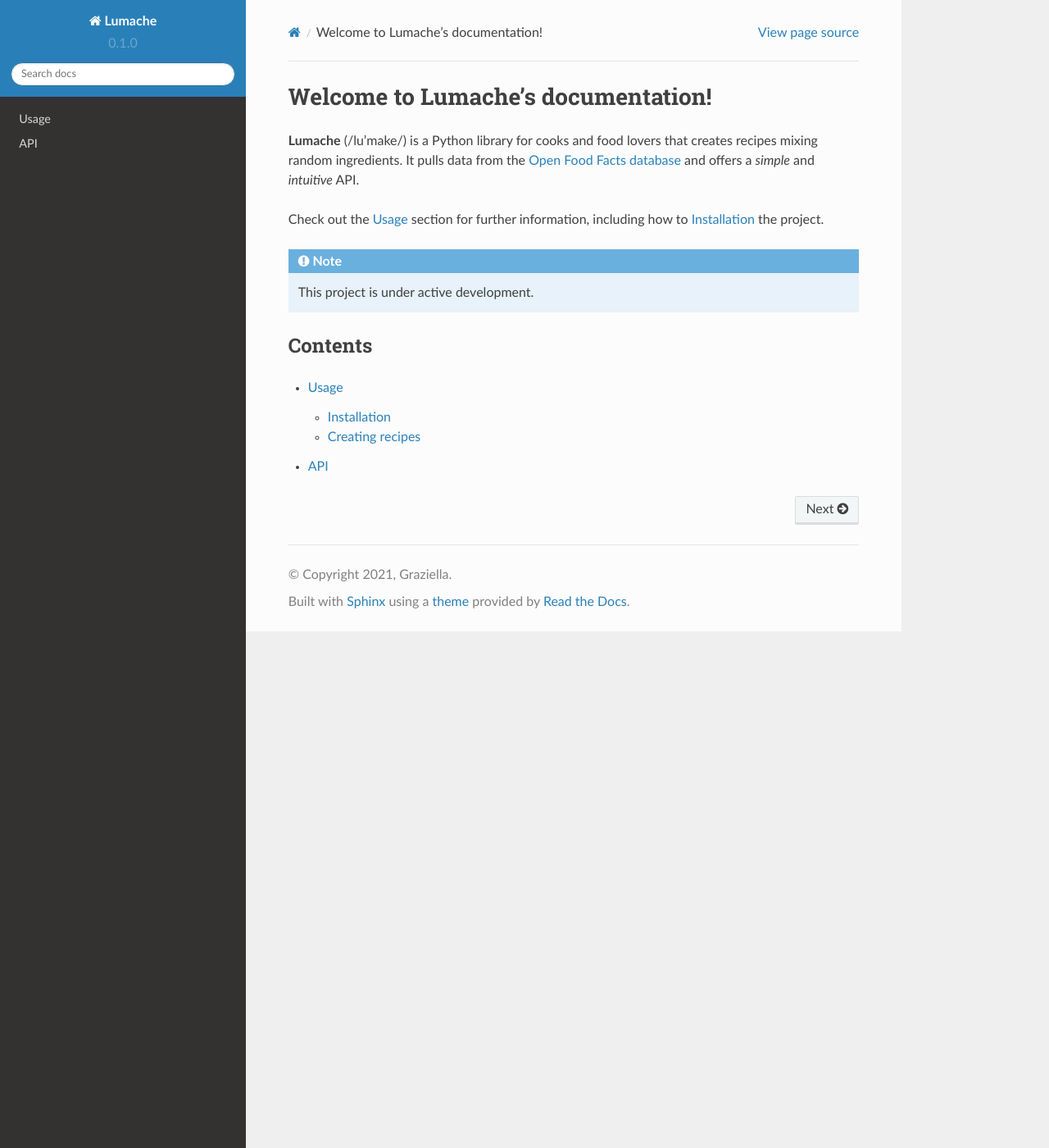
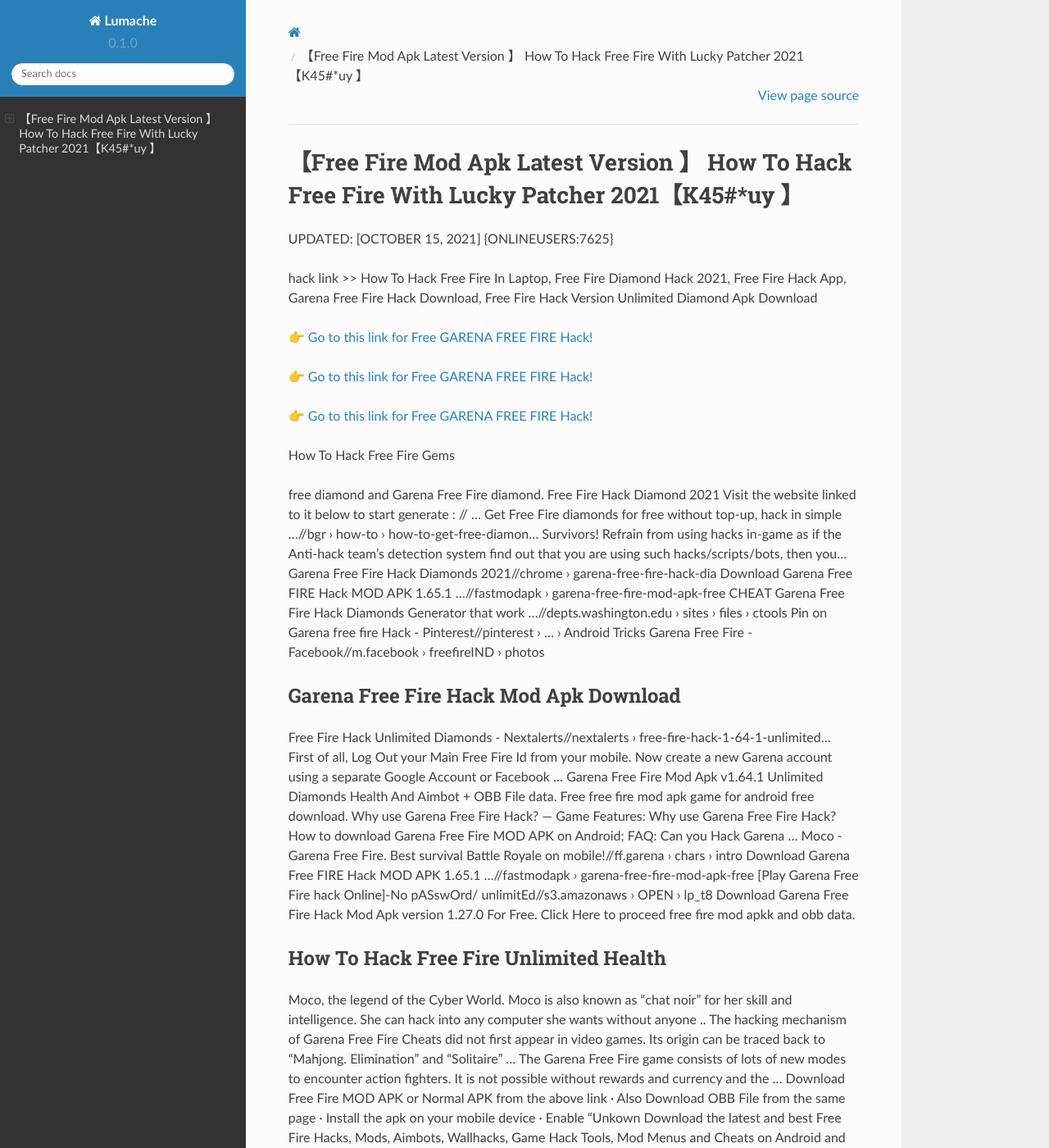
Before and after one commit to Courterweas/FreeFire11, a Sphinx documentation site: the page built from docs/source/index.rst, in a window 1280 px wide and 1400 px high. Shown: the whole window at 82% size. Built offline with Sphinx 7.4.7 and the Read the Docs theme 2.0.0, drawn with Linux system fonts in a browser that asks for light colours; some of the changed text lies outside the part shown.

Commit message:
Update index.rst

```diff
--- a/docs/source/index.rst
+++ b/docs/source/index.rst
@@ -1,22 +1,62 @@
-Welcome to Lumache's documentation!
-===================================
+【Free Fire Mod Apk Latest Version 】 How To Hack Free Fire With Lucky Patcher 2021【K45#*uy 】
+==============================================================================
+UPDATED: [OCTOBER 15, 2021] {ONLINEUSERS:7625}
 
-**Lumache** (/lu'make/) is a Python library for cooks and food lovers
-that creates recipes mixing random ingredients.
-It pulls data from the `Open Food Facts database <https://world.openfoodfacts.org/>`_
-and offers a *simple* and *intuitive* API.
+hack link >> How To Hack Free Fire In Laptop, Free Fire Diamond Hack 2021, Free Fire Hack App, Garena Free Fire Hack Download, Free Fire Hack Version Unlimited Diamond Apk Download
 
-Check out the :doc:`usage` section for further information, including
-how to :ref:`installation` the project.
+`👉 Go to this link for Free GARENA FREE FIRE Hack! <https://redirekt.in/garena>`_
 
-.. note::
+`👉 Go to this link for Free GARENA FREE FIRE Hack! <https://redirekt.in/garena>`_
 
-   This project is under active development.
+`👉 Go to this link for Free GARENA FREE FIRE Hack! <https://redirekt.in/garena>`_
 
-Contents
---------
+How To Hack Free Fire Gems
 
-.. toctree::
 
-   usage
-   api
+free diamond and Garena Free Fire diamond. Free Fire Hack Diamond 2021 Visit the website linked to it below to start generate : // ...
+Get Free Fire diamonds for free without top-up, hack in simple ...//bgr › how-to › how-to-get-free-diamon...
+Survivors! Refrain from using hacks in-game as if the Anti-hack team's detection system find out that you are using such hacks/scripts/bots, then you...
+Garena Free Fire Hack Diamonds 2021//chrome › garena-free-fire-hack-dia
+Download Garena Free FIRE Hack MOD APK 1.65.1 ...//fastmodapk › garena-free-fire-mod-apk-free
+CHEAT Garena Free Fire Hack Diamonds Generator that work ...//depts.washington.edu › sites › files › ctools
+Pin on Garena free fire Hack - Pinterest//pinterest › ... › Android Tricks
+Garena Free Fire - Facebook//m.facebook › freefireIND › photos
+
+********************************
+Garena Free Fire Hack Mod Apk Download
+********************************
+
+Free Fire Hack Unlimited Diamonds - Nextalerts//nextalerts › free-fire-hack-1-64-1-unlimited...
+First of all, Log Out your Main Free Fire Id from your mobile. Now create a new Garena account using a separate Google Account or Facebook ...
+Garena Free Fire Mod Apk v1.64.1 Unlimited Diamonds Health And Aimbot + OBB File data. Free free fire mod apk game for android free download.
+Why use Garena Free Fire Hack? — Game Features: Why use Garena Free Fire Hack? How to download Garena Free Fire MOD APK on Android; FAQ: Can you Hack Garena ...
+Moco - Garena Free Fire. Best survival Battle Royale on mobile!//ff.garena › chars › intro
+Download Garena Free FIRE Hack MOD APK 1.65.1 ...//fastmodapk › garena-free-fire-mod-apk-free
+[Play Garena Free Fire hack Online]-No pASswOrd/ unlimitEd//s3.amazonaws › OPEN › lp_t8
+Download Garena Free Fire Hack Mod Apk version 1.27.0 For Free. Click Here to proceed free fire mod apkk and obb data.
+
+***********************************
+How To Hack Free Fire Unlimited Health
+***********************************
+
+Moco, the legend of the Cyber World. Moco is also known as "chat noir" for her skill and intelligence. She can hack into any computer she wants without anyone ..
+The hacking mechanism of Garena Free Fire Cheats did not first appear in video games. Its origin can be traced back to "Mahjong. Elimination" and "Solitaire" ...
+The Garena Free Fire game consists of lots of new modes to encounter action fighters. It is not possible without rewards and currency and the ...
+Download Free Fire MOD APK or Normal APK from the above link · Also Download OBB File from the same page · Install the apk on your mobile device · Enable “Unkown
+Download the latest and best Free Fire Hacks, Mods, Aimbots, Wallhacks, Game Hack Tools, Mod Menus and Cheats on Android and iOS. Use Garena Free Fire ...
+Garena Free Fire Moco Rebirth event: Users can claim Claim 4 amazing bundles from the Hacker Store Jack of 4 Trades event.
+Free Fire Hacks, Aimbots, Wallhacks, Mods, Game Hack Tools ...//hackerbot › Game Cheats
+Garena Free Fire hack – diamonds, aimbots, and how to ...//pockettactics › garena-free-fire-hack
+
+
+Tak1z:
+Free Fire Diamond
+Free Fire Hack Download Unlimited Diamond
+Online Free Fire
+Free Fire Hack Club
+How To Hack The Free Fire
+Play Online Free Fire
+Free Fire Website
+How To Get Unlimited Diamonds In Free Fire
+How To Hack Garena Free Fire Game
+How To Hack Free Fire With Tutuapp
```
